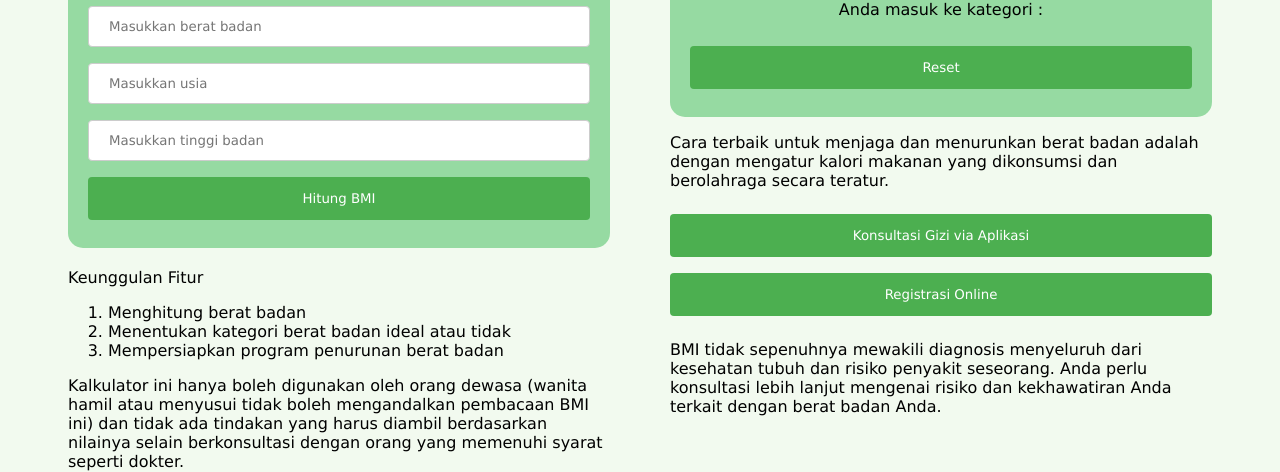
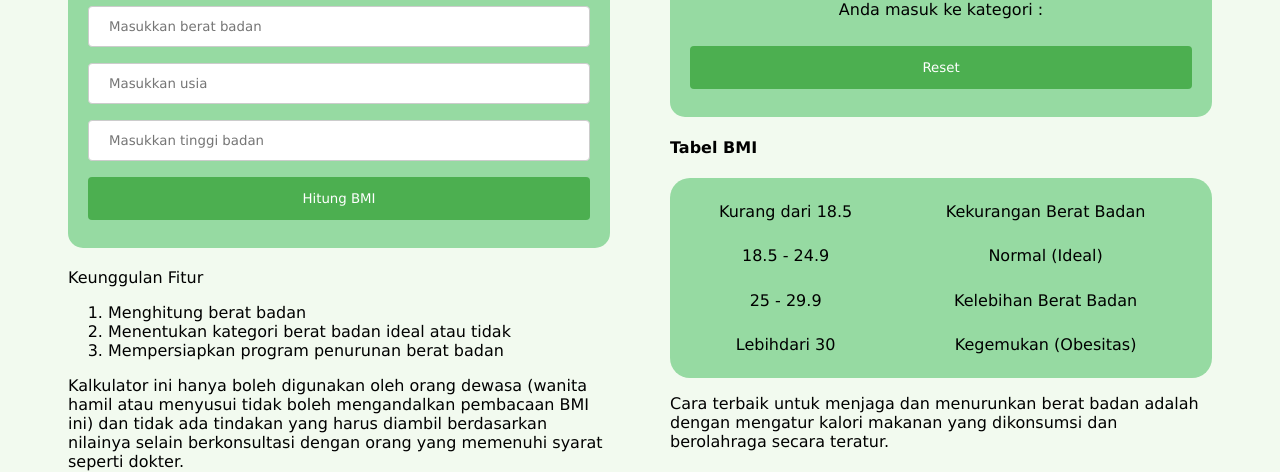
Before and after one commit to revou-fundamental-course/8-jul-24-aldyfariha, a plain HTML site: page index.html in a window 1280 px wide. Shown: the part 363-835 px from the top of the page. Drawn offline with Linux system fonts and the light colour scheme.

Commit message:
Penambahan Table

```diff
--- a/css/styles.css
+++ b/css/styles.css
@@ -68,3 +68,14 @@ button {
     margin: 0;
     padding: 0;
 }
+
+.tabel-bmi {
+    width: 100%;
+    height: 200px;
+    margin: none;
+    padding: 10px;
+    align-items: center;
+    text-align: center;
+    background-color: rgb(150, 218, 162);
+    border-radius: 20px;
+}
--- a/index.html
+++ b/index.html
@@ -92,6 +92,26 @@
                 </section>
                 <article>
                     <!-- Tips n Trick -->
+                    <h1>Tabel BMI</h1>
+
+                    <table class="tabel-bmi">
+                        <tr>
+                            <td>Kurang dari 18.5</td>
+                            <td>Kekurangan Berat Badan</td>
+                        </tr>
+                        <tr>
+                            <td>18.5 - 24.9 </td>
+                            <td>Normal (Ideal)</td>
+                        </tr>
+                        <tr>
+                            <td>25 - 29.9</td>
+                            <td>Kelebihan Berat Badan</td>
+                        </tr>
+                        <tr>
+                            <td>Lebihdari 30</td>
+                            <td>Kegemukan (Obesitas)</td>
+                        </tr>
+                    </table>
                     <p>Cara terbaik untuk menjaga dan menurunkan berat badan adalah dengan mengatur kalori makanan yang
                         dikonsumsi dan berolahraga secara teratur.</p>
                 </article>
```
